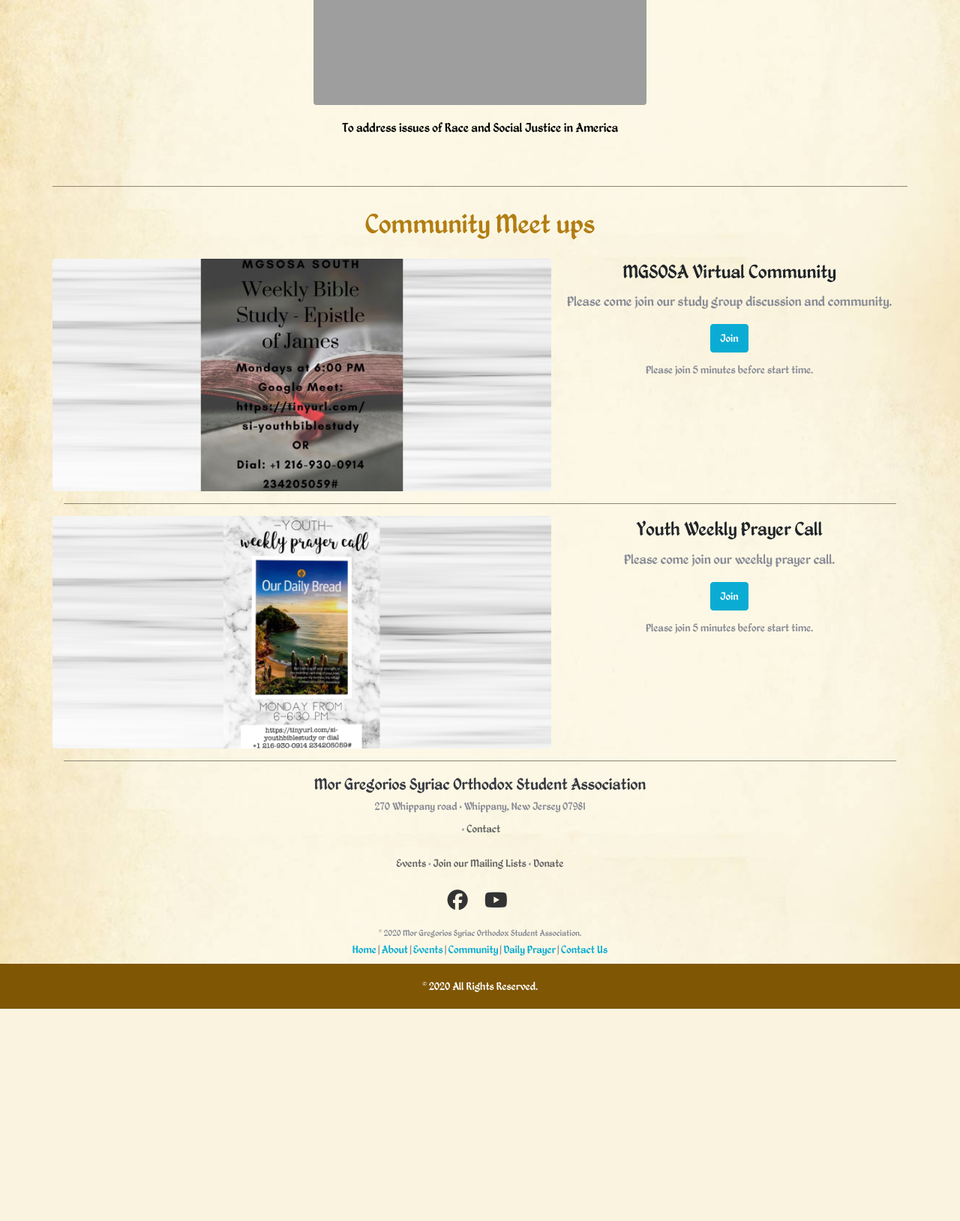
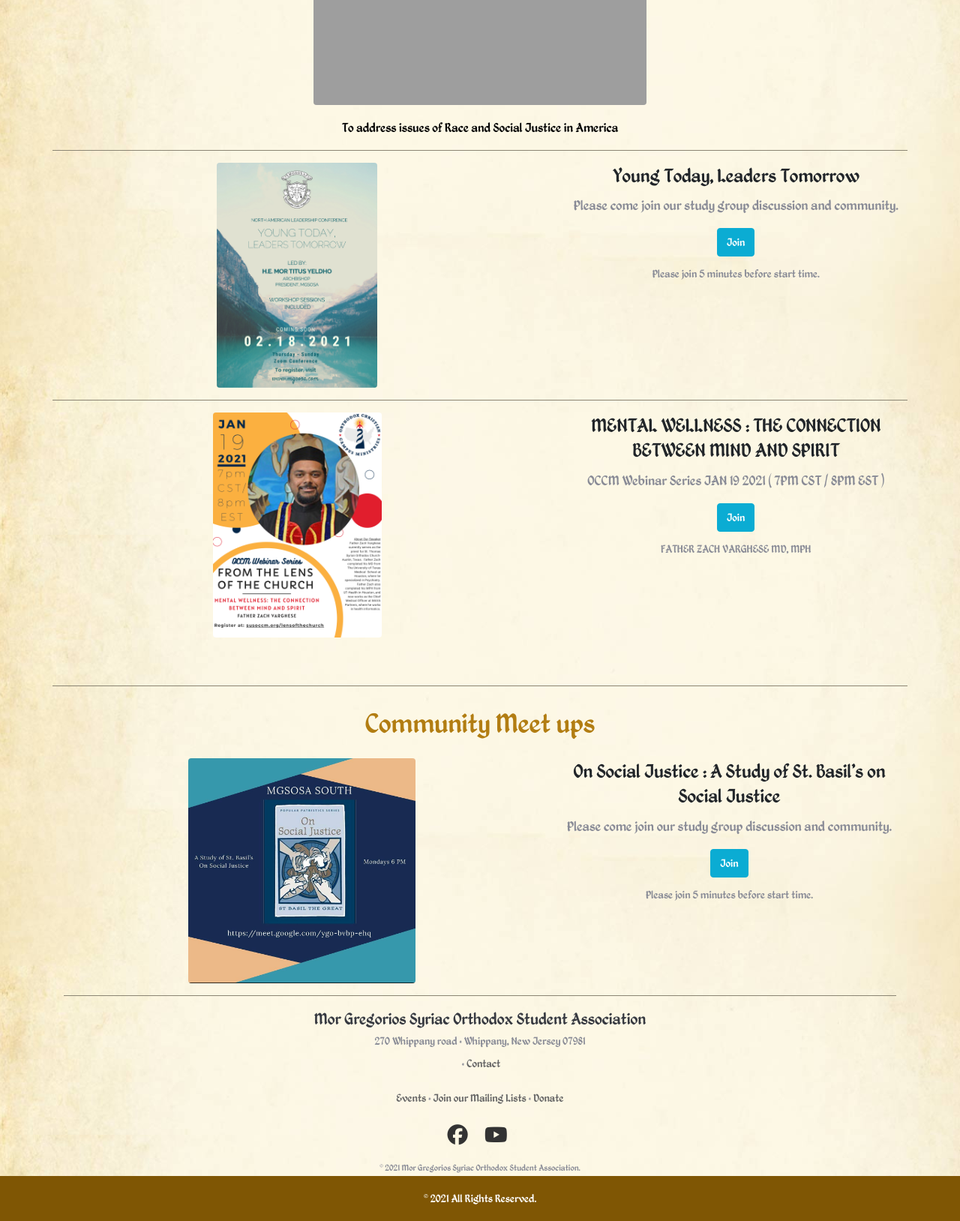
Before and after one commit to MAVAPartners/Mgsosa, a Django app: page / in a window 1280 px wide. Shown: the part 1687-3315 px from the top of the page at 75% size. Before the commit the page ends 3032 px from the top, so only its background shows below. Run offline with Django 3.2, Linux system fonts and the light colour scheme; data that the repository does not hold is empty; some libraries are stand-ins or nearby versions; grey boxes are pictures that could not be loaded.

Commit message:
update on theme

```diff
--- a/templates/home-sample.html
+++ b/templates/home-sample.html
@@ -569,6 +569,37 @@
             </div>
           </div>
           </div>
+          <hr>
+                    <!-- Project One -->
+                    <div class="row">
+                      <div class="col-md-7">
+                        {% comment %} <a href="#"> {% endcomment %}
+                          <img class="img-fluid rounded mb-3 mb-md-0" style="height: 300px;" src="{% static 'images/NALC2021_Flyer.png' %}" alt="">
+                        {% comment %} </a> {% endcomment %}
+                      </div>
+                      <div class="col-md-5">
+                        <h3>Young Today, Leaders Tomorrow  </h3>
+                        <p style="font-size:20px">Please come join our study group discussion and community.</p>
+                        <a class="btn btn-events-primary" target="_blank" href="http://tinyurl.com/nalc2021">Join</a>
+                        <p class="mt-2">Please join 5 minutes before start time.</p>
+                      </div>
+                    </div> <hr>
+                    <!-- /.row -->
+                    <!-- Project Two -->
+                    <div class="row">
+                      <div class="col-md-7">
+                        {% comment %} <a href="#"> {% endcomment %}
+                          <img class="img-fluid rounded mb-3 mb-md-0" style="height: 300px;" src="{% static 'images/OCCM_Speaker5-Fr.Zach.png' %}" alt="">
+                        {% comment %} </a> {% endcomment %}
+
+                      </div>
+                      <div class="col-md-5">
+                        <h3>MENTAL WELLNESS : THE CONNECTION BETWEEN MIND AND SPIRIT</h3>
+                        <p style="font-size:20px">OCCM Webinar Series JAN 19 2021 ( 7PM CST / 8PM EST )</p>
+                        <a class="btn btn-events-primary" target="_blank" href="https://susoccm.org/lensofthechurch">Join</a>
+                        <p class="mt-2">FATHER ZACH VARGHESE MD, MPH</p>
+                      </div>
+                    </div>
         </section>
         <hr/>
         {% comment %} container for events {% endcomment %}
@@ -583,31 +614,17 @@
           <div class="row">
             <div class="col-md-7">
               {% comment %} <a href="#"> {% endcomment %}
-                <img class="img-fluid rounded mb-3 mb-md-0" src="{% static 'images/bible.png' %}" alt="">
+                <img class="img-fluid rounded mb-3 mb-md-0" style="height: 300px;" src="{% static 'images/IMG_7792.png' %}" alt="">
               {% comment %} </a> {% endcomment %}
             </div>
             <div class="col-md-5">
-              <h3>MGSOSA Virtual Community </h3>
+              <h3>On Social Justice : A Study of St. Basil’s on Social Justice</h3>
               <p style="font-size:20px">Please come join our study group discussion and community.</p>
-              <a class="btn btn-events-primary" target="_blank" href="https://tinyurl.com/si-youthbiblestudy">Join</a>
+              <a class="btn btn-events-primary" target="_blank" href="https://meet.google.com/ygo-bvbp-ehq/">Join</a>
               <p class="mt-2">Please join 5 minutes before start time.</p>
             </div>
-          </div> <hr>
+          </div>
           <!-- /.row -->
-          <!-- Project Two -->
-          <div class="row">
-            <div class="col-md-7">
-              {% comment %} <a href="#"> {% endcomment %}
-                <img class="img-fluid rounded mb-3 mb-md-0" src="{% static 'images/weekly-prayer.png' %}" alt="">
-              {% comment %} </a> {% endcomment %}
-
-            </div>
-            <div class="col-md-5">
-              <h3>Youth Weekly Prayer Call </h3>
-              <p style="font-size:20px">Please come join our weekly prayer call.</p>
-              <a class="btn btn-events-primary" target="_blank" href="https://tinyurl.com/si-youthbiblestudy">Join</a>
-              <p class="mt-2">Please join 5 minutes before start time.</p>
-            </div>
           </div>
           <!-- /.row -->
 
--- a/templates/includes/footer.html
+++ b/templates/includes/footer.html
@@ -23,7 +23,7 @@
     </div>
     <div>&nbsp;</div>
     <div class="footer-copyright container">
-      <p style="margin-bottom:4px !important">© 2020&nbsp;Mor Gregorios Syriac Orthodox Student Association.<br>
+      <p style="margin-bottom:4px !important" id="mgsosaid"><br>
         <a href="{% url 'home' %}" style="font-size:16px;line-height:30px !important;">Home</a>
         | <a href="{% url 'about' %}" style="font-size:16px;line-height:30px;">About</a>
         | <a href="{% url 'pastEvents' %}" style="font-size:16px;line-height:30px;">Events</a>
@@ -52,7 +52,7 @@
             <div class="tg-copyrights">
               <p style="margin-bottom:0px;color:#fff">
                 <font style="vertical-align: inherit;">
-                  <font style="vertical-align: inherit;">© 2020 All Rights Reserved. </font>
+                  <font style="vertical-align: inherit;" id="mgsosacopyright"> </font>
                 </font>
               </p>
             </div>
@@ -78,6 +78,11 @@
       openEffect: "none",
       closeEffect: "none"
     });
+    var currentYear = new Date().getFullYear();
+    console.log(".....current year........."+currentYear);
+    document.getElementById('mgsosacopyright').innerHTML="© "+currentYear+" All Rights Reserved.";
+    document.getElementById('mgsosaid').innerHTML="© "+currentYear+"&nbsp;Mor Gregorios Syriac Orthodox Student Association.";
+
   });
 </script>
 
```
Also changed, not shown: static/images/IMG_7792.png (added), static/images/NALC2021_Flyer.png (added), static/images/OCCM_Speaker5-Fr.Zach.png (added), static/images/bible.png.
